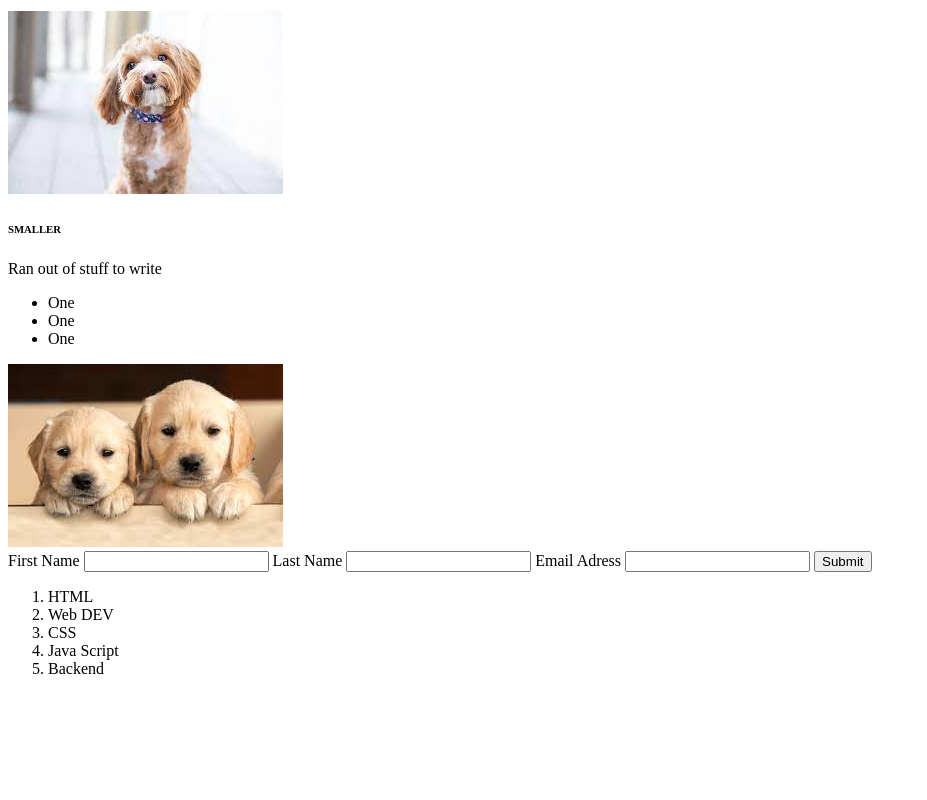
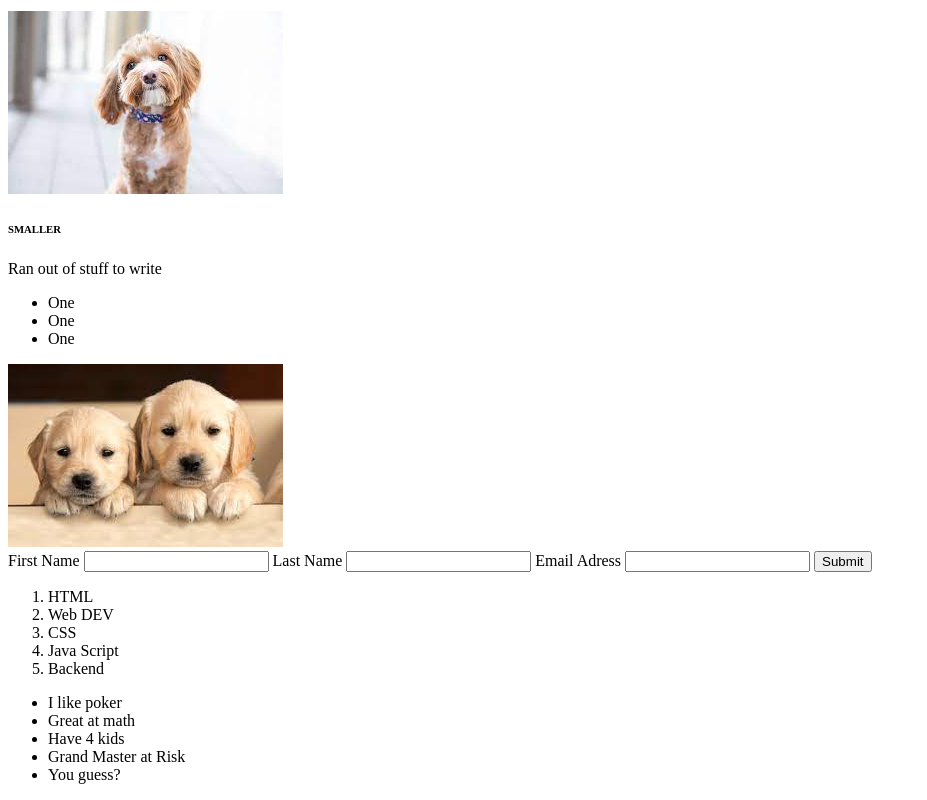
Before and after one commit to WillyDeww/lab-one, a plain HTML site: page index.html in a window 1280 px wide. Shown: the part 2592-3392 px from the top of the page, without its empty margins (0-927 px from the left). Before the commit the page ends 3286 px from the top, so only its background shows below. Drawn offline with Linux system fonts and the light colour scheme.

Commit message:
adding unordered list for part 11

```diff
--- a/index.html
+++ b/index.html
@@ -85,5 +85,12 @@
     <li>Java Script</li>
     <li>Backend</li>
    </ol>
+   <ul>
+    <li>I like poker</li>
+    <li>Great at math</li>
+    <li>Have 4 kids</li>
+    <li>Grand Master at Risk</li>
+    <li>You guess?</li>
+   </ul>
 </body>
 </html>
```
